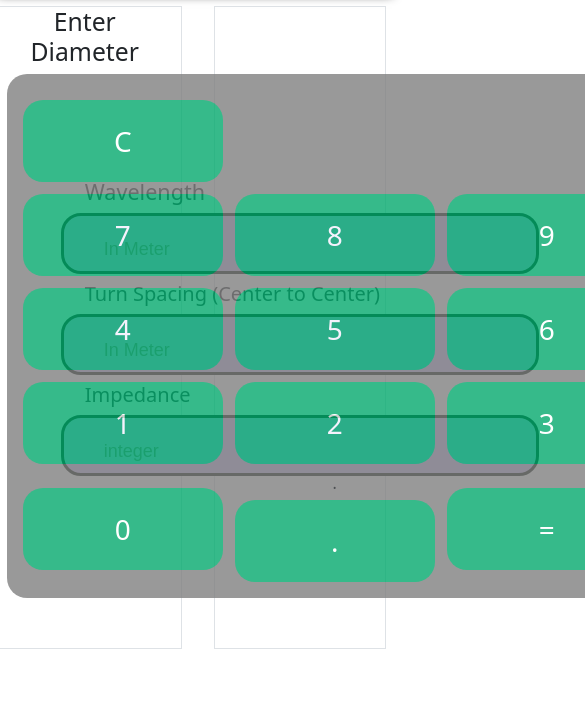
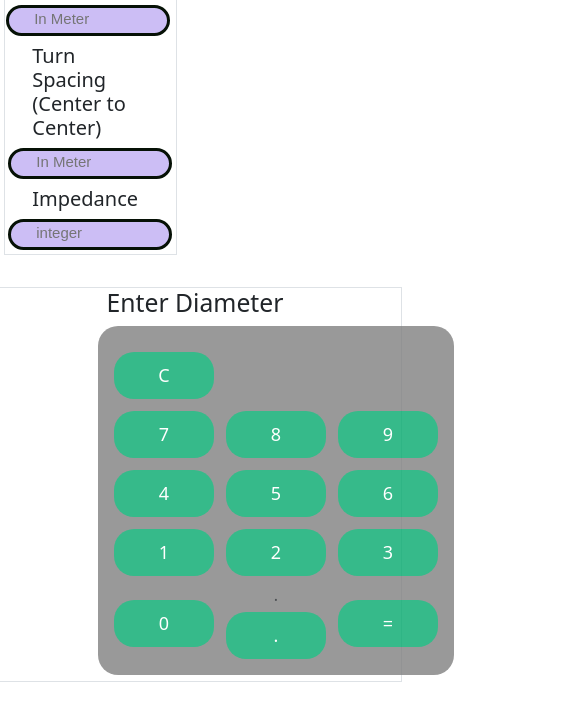
Before and after one commit to Gkumar20/Helical_Antenna_calculator, a plain HTML site: page calculator.html in a window 390 px wide. Shown: the part 116-844 px from the top of the page, 585 px wide, since content can reach past the window. Drawn offline with nearby package versions, Linux system fonts and the light colour scheme.

Commit message:
Update style.css

```diff
--- a/style.css
+++ b/style.css
@@ -109,3 +109,66 @@ button {
     border-radius: 20px;
     opacity: 0.8;
 }
+
+/* XX-Large devices (larger desktops, 1400px and up) */
+@media (max-width: 1400px) {
+    .c_home{
+        flex-direction: column-reverse;
+    }
+    .c-body {
+        width: 100%;
+        height: 100%;
+        /* background-color: rgb(240, 240, 161); */
+
+    }
+    #input{
+        justify-content: center;
+        align-items: center;
+        width: 100%;
+        height: 100%;
+    }
+ }
+@media (max-width: 850px) {
+    .c-body {
+        width: 50%;
+        height: 50%;
+
+    }
+    #input{
+        justify-content: center;
+        align-items: center;
+        width: 50%;
+        height: 50%;
+    }
+    button {
+        position: relative;
+        background-color: #04AA6D;
+        border: none;
+        font-size: 18px;
+        color: #FFFFFF;
+        padding: 10px;
+        width: 100px;
+        text-align: center;
+        -webkit-transition-duration: 0.4s; /* Safari */
+        transition-duration: 0.4s;
+        text-decoration: none;
+        overflow: hidden;
+        cursor: pointer;
+        margin: 5px 5px;
+        border-radius: 20px;
+      }
+      input {
+        font-size: 10px;
+        border-radius: 20px;
+        border: 3px solid rgb(6, 17, 6);
+        background-color: rgb(204, 190, 245);
+        padding: 5px 5px;
+        left: 0%;
+
+    }
+
+    input::placeholder {
+        font: 15px sans-serif;
+        padding-left: 20px;
+    }
+ }
```
